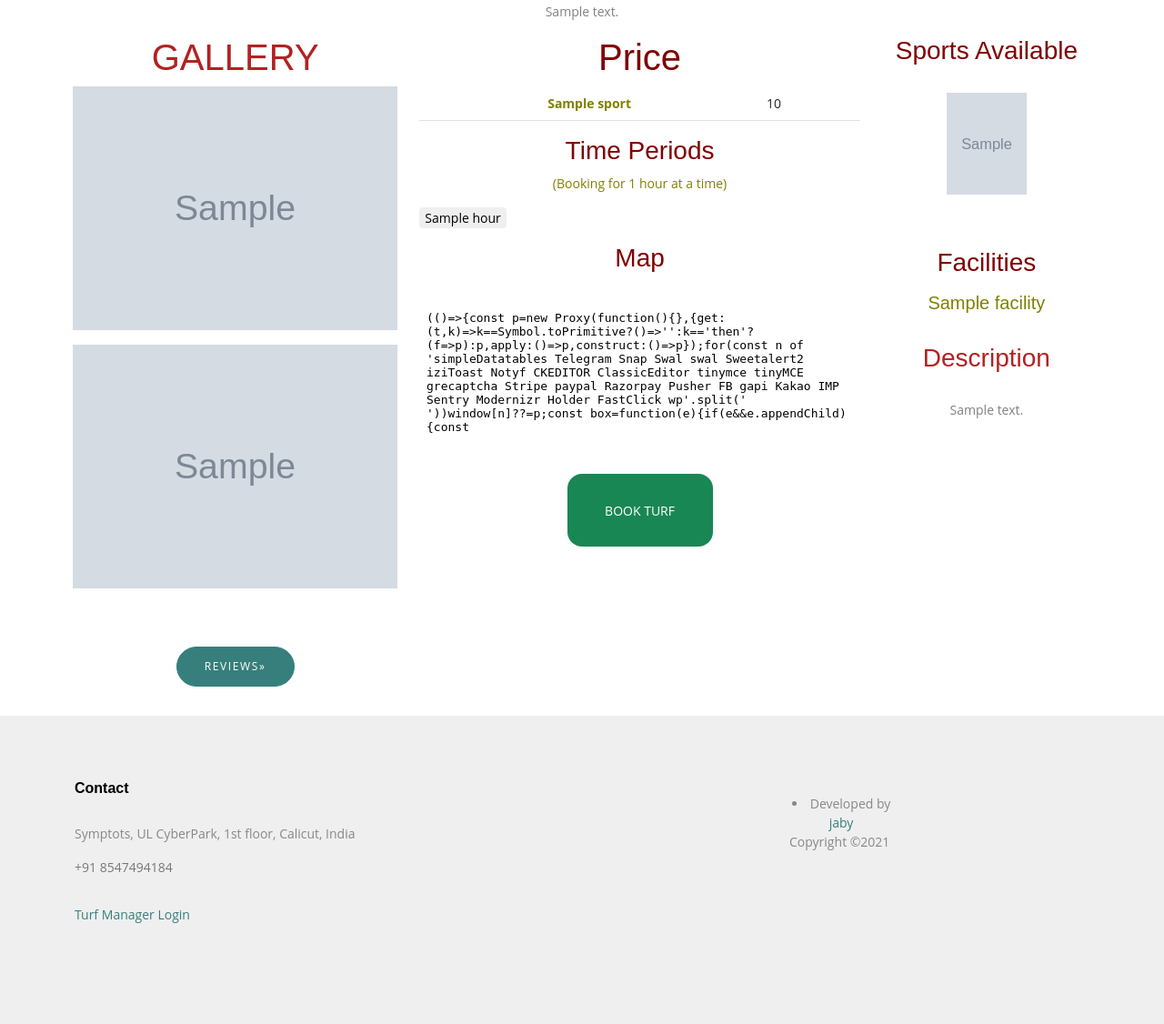
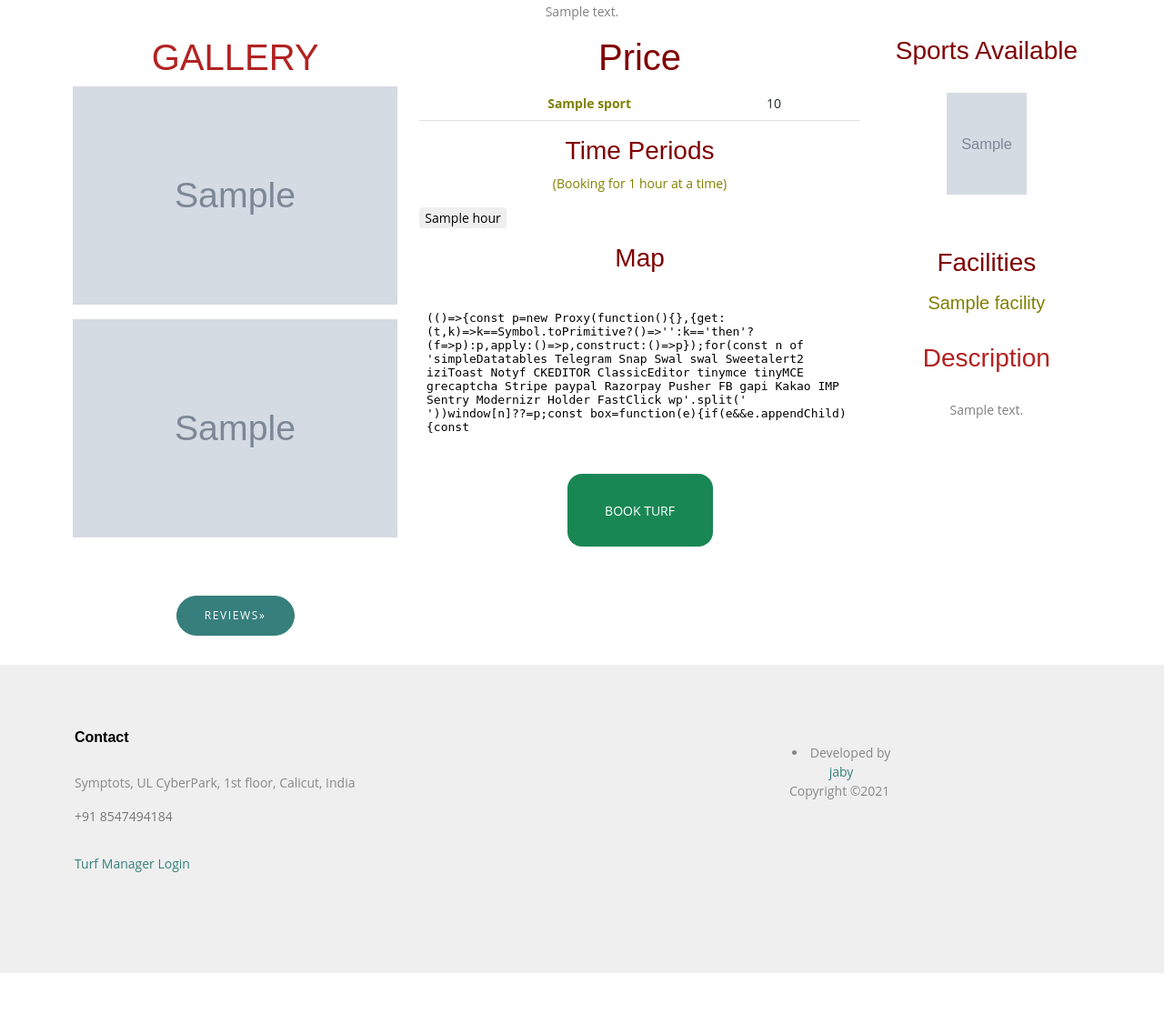
Before and after one commit to jabykuniyil/fadeeto, a Django app: template templates/users/turf.html in a window 1280 px wide. Shown: the part 150-1276 px from the top of the page at 91% size. After the commit the page ends 1220 px from the top, so only its background shows below. Run offline with Django 3.2, Linux system fonts and the light colour scheme; the template is opened without the code that fills it: most values are stand-ins (such as "Sample title", 1, 10 or a date in 2020); grey boxes marked "Sample" are stand-in pictures; some libraries are stand-ins or nearby versions.

Commit message:
turf image view edited

```diff
--- a/templates/users/home.html
+++ b/templates/users/home.html
@@ -187,7 +187,7 @@
   <div class="card-wrapper " >
     <div class="card" style="border: none;">
       <div class="card-img-wrapper">
-        <img class="card-img-top rounded-circle" src="{{ turf.ImageURL }}" height="15rem" alt="Card image cap">
+        <img class="card-img-top rounded-circle" src="{{ turf.ImageURL }}" style="height: 15rem;" alt="Card image cap">
       </div>
       <div class="card-body">
         <h5 class="card-title" style="color:#367f7c; font-weight: bolder;">{{turf.turfName}}</h5>
--- a/templates/users/turf.html
+++ b/templates/users/turf.html
@@ -14,8 +14,8 @@
     <div class="row">
       <div class="col-md-4 col-12">
         <h1 style=" color: firebrick; text-align: center;">GALLERY</h1>
-        <img src="{{ turf.ImageURL }}" width="100%" alt="" srcset="">
-        <img src="{{ turf.ImageURL2 }}" style="margin-top: 1rem;" width="100%" alt="" srcset="">
+        <img src="{{ turf.ImageURL }}" width="100%" style="height: 15rem;" alt="" srcset="">
+        <img src="{{ turf.ImageURL2 }}" style="margin-top: 1rem; height: 15rem;" width="100%" alt="" srcset="">
 
         <div style="margin-top: 3rem; padding: 1rem; " >
           <button type="button" style="margin: auto; display: block;" class="btn btn-lg btn-primary btn-block" data-toggle="modal" data-target="#exampleModalLong">
```
